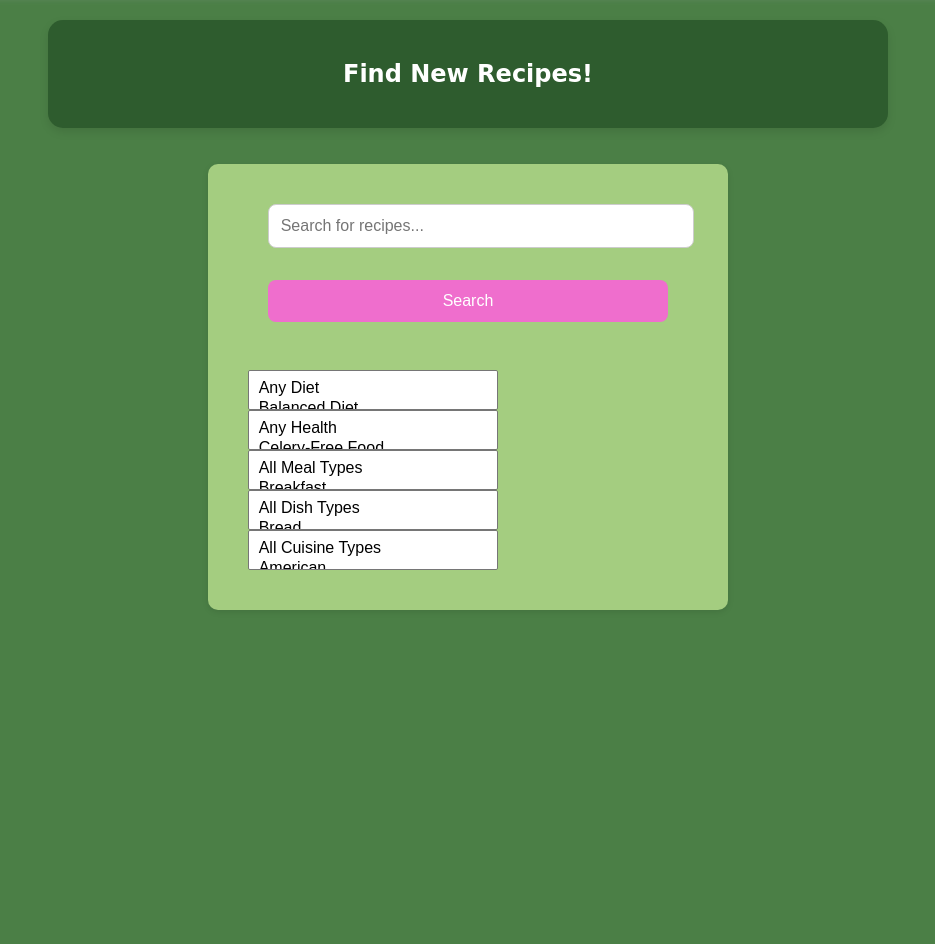
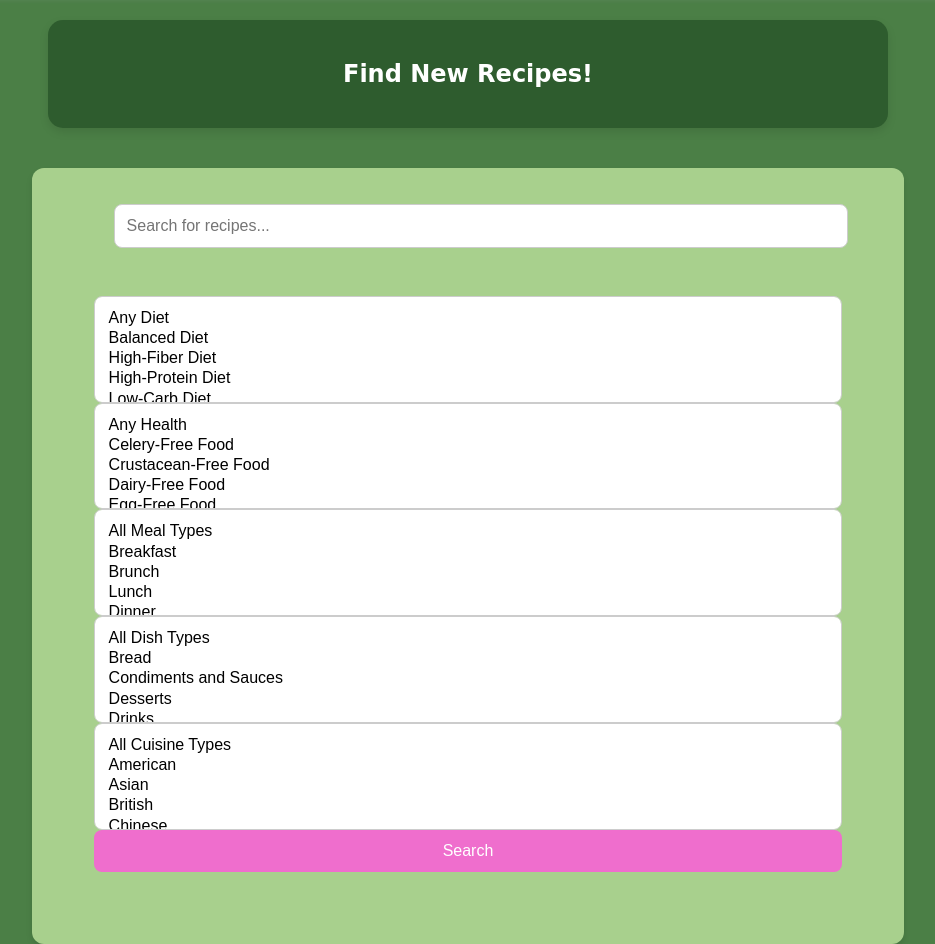
Before and after one commit to pjeff1465/capstone_project, a Flask app: page /dashboard in a window 1280 px wide. Shown: the part 65-1009 px from the top of the page, without its empty margins (172-1107 px from the left). Before the commit the page ends 675 px from the top, so only its background shows below. Run offline with Flask 2, Linux system fonts and the light colour scheme; a user stored in the database is signed in; some libraries are stand-ins or nearby versions.

Commit message:
fixed filters kinda and error button

```diff
--- a/app/static/css/main.css
+++ b/app/static/css/main.css
@@ -53,13 +53,15 @@ h1 {
 
 .search-bar-wrapper {
     display: flex;
-    justify-content: center;
+    flex-direction: column;
     width: 100%;
-    gap: 10px;
+    max-width: 800px;
+    margin: 0 auto 2rem auto;
+    gap: 1rem;
 }
 
 .search-input {
-    flex: 1;
+    width: 100%;
     padding: 12px;
     font-size: 16px;
     border-radius: 8px;
@@ -81,23 +83,6 @@ h1 {
 }
 
 /* Filters */
-/* use this to change filter background box */
-.filters-form {
-    width: 80%;
-    max-width: 500px;
-    padding: 40px;
-    margin: 0 auto;
-    border-radius: 10px;
-    background: #a4cd80;
-    box-shadow: 0 2px 6px rgba(0, 0, 0, 0.1);
-}
-
-.filter-wrapper {
-    display: flex;
-    flex-direction: column;
-    width: 100%;
-    gap: 20px;
-}
 
 /* CSS FOR FILTERS DROPDOWN */
 .choices {
@@ -109,23 +94,6 @@ h1 {
     border-radius: 3px;
 }
 /* ---------------------- */
-
-.filter-wrapper select {
-    width: 100%;
-    padding: 12px;
-    font-size: 18px;
-    border-radius: 12px;
-    border: 1px solid #fff;
-    box-sizing: border-box;
-}
-
-.filters-form select {
-    width: 100%;
-    max-width: 250px;
-    padding: 8px;
-    font-size: 16px;
-    height: 40px;
-}
 
 /* Changes filter boxes appearence */
 .choices__inner {
@@ -149,6 +117,35 @@ h1 {
     margin: 2px;
 }
 
+.filters {
+    display: flex;
+    flex-direction: column;
+    gap: 1rem; /* Space between each filter */
+    width: 100%;
+    max-width: 800px; /* Restrict width */
+    margin: 0 auto;
+}
+
+.filters select {
+    width: 100%;
+    padding: 12px;
+    font-size: 16px;
+    border-radius: 8px;
+    border: 1px solid #ccc;
+}
+
+.filter-container {
+    display: flex;
+    flex-direction: column;
+    align-items: center;
+    justify-content: flex-start;
+    margin-top: 20px;
+    padding: 20px;
+    background-color: #A8D08D; /* Green background */
+    border-radius: 12px;
+    box-shadow: 0px 4px 6px rgba(0, 0, 0, 0.1);
+}
+
 /* -----------------------------------------------------RESULTS LIST CSS------------------------------------------------------ */
 .title {
     background-color: #2e5c2e;
@@ -166,14 +163,20 @@ h1 {
     border-radius: 15px;       /* rounded corners */
     box-shadow: 0 4px 10px rgba(0, 0, 0, 0.1); /* optional soft shadow */
 }
-
-
-.filters-container{
+.filters-container {
     display: flex;
     flex-direction: column;
-    flex-wrap: wrap;
-    justify-content: center;
     align-items: center;
+    justify-content: flex-start;
+    margin-top: 20px;
+    padding: 20px;
+    background-color: #A8D08D; /* Green background */
+    border-radius: 12px;
+    box-shadow: 0px 4px 6px rgba(0, 0, 0, 0.1);
+}
+
+.results-title{
+    color: #fff;
 }
 
 .recipe-container{
@@ -644,9 +647,9 @@ input[type="submit"]:hover {
 }
 
 .flash.warning {
-    background-color: #fff3cd;
-    color: #856404;
-    border: 1px solid #ffeeba;
+    background-color: #fff;
+    color: #dd0101;
+    border: 1px solid #dd0101;
 }
 
 .flash.danger {
--- a/app/templates/dashboard.html
+++ b/app/templates/dashboard.html
@@ -33,12 +33,11 @@
         <h2>Find New Recipes!</h2>
     </div>
 
-    <div class="filters-container">
+    <div class="filter-container">
         <div class="filters">
             <form action="/data" method="post" style="margin-bottom: 20px;" class="filters-form">
                 <div class="search-bar-wrapper" style="display: flex; flex-direction: column; width: 100%; max-width: 800px; margin: 0 auto 2rem auto; gap: 1rem;">
                     <input type="text" name="query" class="search-input" placeholder="Search for recipes..." style="width: 100%; padding: 12px; font-size: 16px; border-radius: 8px; border: 1px solid #ccc;">
-                    <input type="submit" value="Search" class="custom-search-button">
                 </div>
                 <!-- Diet type dropdown -->
                 <select name="diet[]" class="dropdown" multiple>
@@ -122,6 +121,9 @@
                     <option value="middle eastern">Middle Eastern</option>
                     <option value="south american">South American</option>
                 </select>
+
+                <input type="submit" value="Search" class="custom-search-button">
+
             </form>
         </div>
     </div>
--- a/app/templates/results_list.html
+++ b/app/templates/results_list.html
@@ -147,7 +147,10 @@
         {% endif %}
     {% endwith %}
 
-    <h1>Results</h1>
+    <div class="results-title">
+        <h1>Results</h1>
+    </div>
+
     <div class="recipe-container">
         {% for recipe, recipe_id in recipe_links %}
             <div class="recipe-card">
```
Also changed, not shown: app/db.sqlite.
